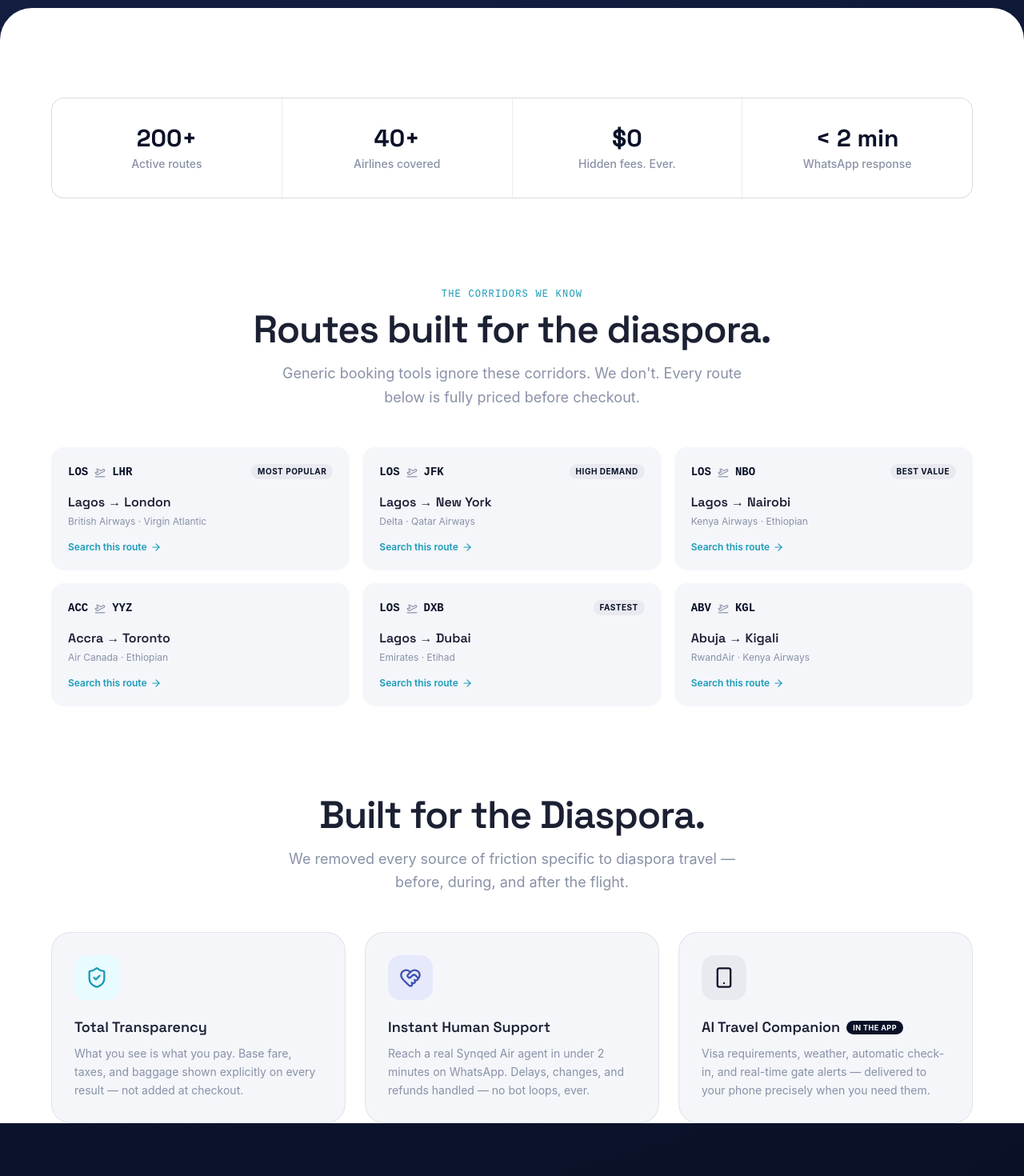
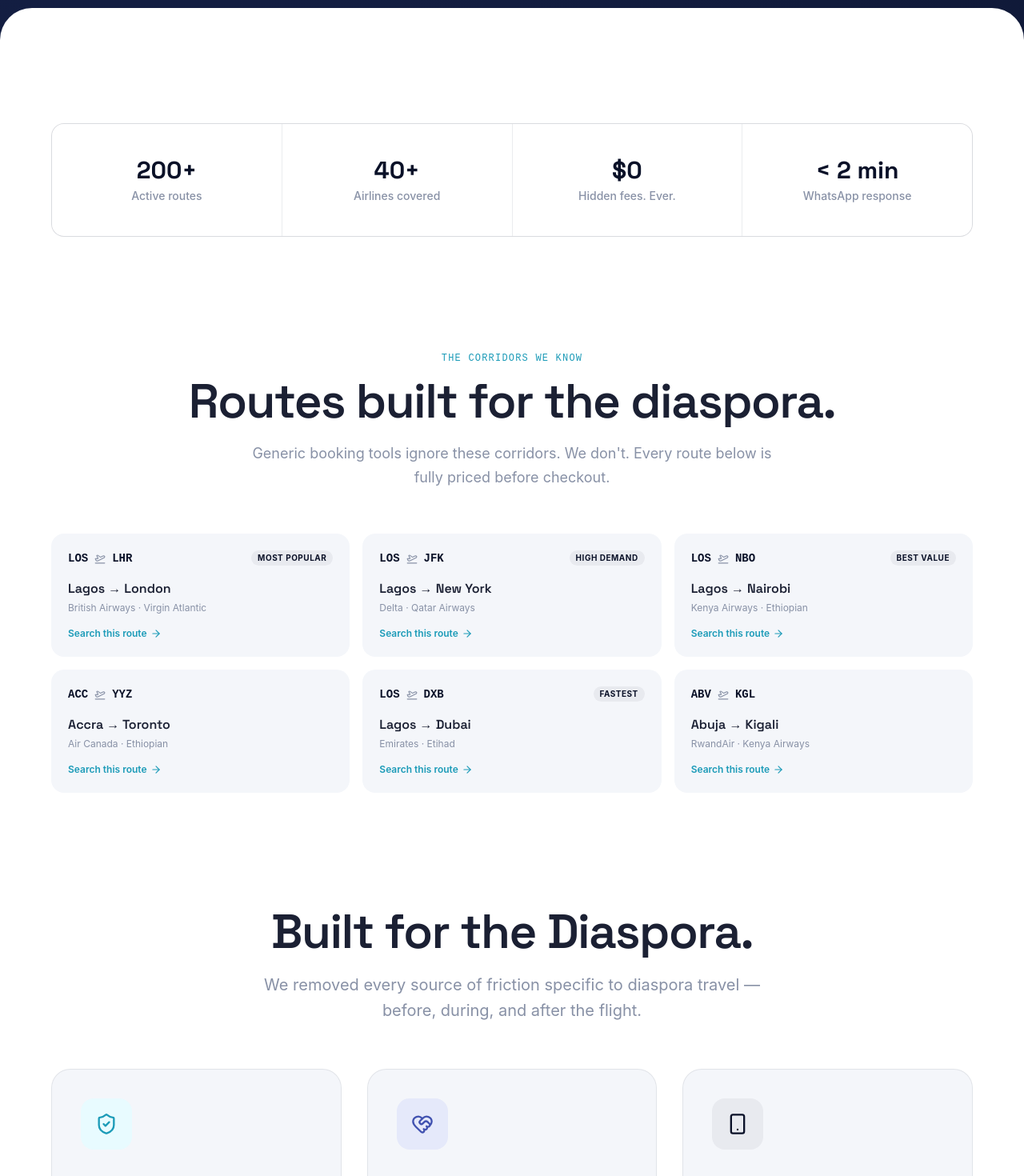
Before and after one commit to Chuzzy99/Synqedair, a Next.js app: page / in a window 1280 px wide. Shown: the part 940-2410 px from the top of the page at 80% size. Built offline with nearby package versions, Linux system fonts and the light colour scheme; no server answers.

Commit message:
Improve spacing across homepage sections — pillars, corridors, stats, waitlist

```diff
--- a/src/app/page.tsx
+++ b/src/app/page.tsx
@@ -280,19 +280,19 @@ export default function Home() {
         </section>
 
         {/* ── White section ── */}
-        <section className="bg-white text-ink rounded-t-[40px] px-6 md:px-10 pt-20 md:pt-28 pb-0">
+        <section className="bg-white text-ink rounded-t-[40px] px-6 md:px-10 pt-24 md:pt-36 pb-0">
           <div className="max-w-6xl mx-auto">
 
             {/* Stats bar */}
             <motion.div initial={{ opacity: 0, y: 20 }} whileInView={{ opacity: 1, y: 0 }} viewport={{ once: true }} transition={{ duration: 0.5 }}
-              className="grid grid-cols-2 md:grid-cols-4 gap-px bg-line rounded-2xl overflow-hidden mb-20 md:mb-28 border border-line">
+              className="grid grid-cols-2 md:grid-cols-4 gap-px bg-line rounded-2xl overflow-hidden mb-24 md:mb-36 border border-line">
               {[
                 { value: "200+", label: "Active routes" },
                 { value: "40+", label: "Airlines covered" },
                 { value: "$0", label: "Hidden fees. Ever." },
                 { value: "< 2 min", label: "WhatsApp response" },
               ].map((stat) => (
-                <div key={stat.label} className="bg-white px-6 py-6 md:py-8 text-center">
+                <div key={stat.label} className="bg-white px-6 py-8 md:py-10 text-center">
                   <div className="font-display text-2xl md:text-3xl font-bold text-indigo mb-1">{stat.value}</div>
                   <div className="text-xs md:text-sm text-mist font-medium">{stat.label}</div>
                 </div>
@@ -300,11 +300,11 @@ export default function Home() {
             </motion.div>
 
             {/* Corridors */}
-            <div className="mb-20 md:mb-28">
-              <motion.div initial={{ opacity: 0, y: 20 }} whileInView={{ opacity: 1, y: 0 }} viewport={{ once: true }} className="text-center mb-12">
-                <span className="font-mono text-xs tracking-widest text-[#1C9BB8] uppercase mb-3 block">The corridors we know</span>
-                <h2 className="font-display text-3xl md:text-4xl lg:text-5xl font-semibold tracking-tight mb-4">Routes built for the diaspora.</h2>
-                <p className="text-mist text-base md:text-lg max-w-xl mx-auto leading-relaxed">
+            <div className="mb-24 md:mb-36">
+              <motion.div initial={{ opacity: 0, y: 20 }} whileInView={{ opacity: 1, y: 0 }} viewport={{ once: true }} className="text-center mb-14">
+                <span className="font-mono text-xs tracking-widest text-[#1C9BB8] uppercase mb-4 block">The corridors we know</span>
+                <h2 className="font-display text-4xl md:text-5xl lg:text-6xl font-semibold tracking-tight mb-5">Routes built for the diaspora.</h2>
+                <p className="text-mist text-base md:text-lg max-w-2xl mx-auto leading-relaxed">
                   Generic booking tools ignore these corridors. We don&apos;t. Every route below is fully priced before checkout.
                 </p>
               </motion.div>
@@ -334,29 +334,29 @@ export default function Home() {
             </div>
 
             {/* 3 Pillars */}
-            <div className="mb-20 md:mb-28">
-              <motion.div initial={{ opacity: 0, y: 20 }} whileInView={{ opacity: 1, y: 0 }} viewport={{ once: true }} className="text-center mb-12">
-                <h2 className="font-display text-3xl md:text-4xl lg:text-5xl font-semibold tracking-tight mb-4">Built for the Diaspora.</h2>
-                <p className="text-mist text-base md:text-lg max-w-xl mx-auto leading-relaxed">
+            <div className="mb-24 md:mb-36">
+              <motion.div initial={{ opacity: 0, y: 20 }} whileInView={{ opacity: 1, y: 0 }} viewport={{ once: true }} className="text-center mb-14">
+                <h2 className="font-display text-4xl md:text-5xl lg:text-6xl font-semibold tracking-tight mb-5">Built for the Diaspora.</h2>
+                <p className="text-mist text-base md:text-xl max-w-2xl mx-auto leading-relaxed">
                   We removed every source of friction specific to diaspora travel — before, during, and after the flight.
                 </p>
               </motion.div>
 
               <motion.div variants={staggerContainer} initial="hidden" whileInView="show" viewport={{ once: true, margin: "-80px" }}
-                className="grid md:grid-cols-3 gap-6">
+                className="grid md:grid-cols-3 gap-8">
                 {[
                   { icon: <ShieldCheck className="w-7 h-7" />, color: "bg-[#E8FBFF] text-[#1C9BB8]", title: "Total Transparency", body: "What you see is what you pay. Base fare, taxes, and baggage shown explicitly on every result — not added at checkout.", tag: null },
                   { icon: <HeartHandshake className="w-7 h-7" />, color: "bg-[#E5E9FA] text-[#4152B0]", title: "Instant Human Support", body: "Reach a real Synqed Air agent in under 2 minutes on WhatsApp. Delays, changes, and refunds handled — no bot loops, ever.", tag: null },
                   { icon: <Smartphone className="w-7 h-7" />, color: "bg-indigo/5 text-indigo", title: "AI Travel Companion", body: "Visa requirements, weather, automatic check-in, and real-time gate alerts — delivered to your phone precisely when you need them.", tag: "In the app" },
                 ].map((p) => (
                   <motion.div key={p.title} variants={fadeUp}
-                    className="flex flex-col bg-offwhite rounded-3xl p-7 border border-line hover:border-[#C9F1FC] hover:bg-white transition-all">
-                    <div className={`w-14 h-14 rounded-2xl ${p.color} flex items-center justify-center mb-5`}>{p.icon}</div>
-                    <div className="flex items-center gap-2 mb-2">
-                      <h3 className="font-display text-lg font-semibold">{p.title}</h3>
+                    className="flex flex-col bg-offwhite rounded-3xl p-9 border border-line hover:border-[#C9F1FC] hover:bg-white transition-all">
+                    <div className={`w-16 h-16 rounded-2xl ${p.color} flex items-center justify-center mb-7`}>{p.icon}</div>
+                    <div className="flex items-center gap-2 mb-3">
+                      <h3 className="font-display text-xl font-semibold">{p.title}</h3>
                       {p.tag && <span className="text-[9px] font-bold uppercase tracking-wider bg-indigo text-white px-2 py-0.5 rounded-full">{p.tag}</span>}
                     </div>
-                    <p className="text-mist leading-relaxed text-sm">{p.body}</p>
+                    <p className="text-mist leading-relaxed text-base">{p.body}</p>
                   </motion.div>
                 ))}
               </motion.div>
@@ -366,8 +366,8 @@ export default function Home() {
         </section>
 
         {/* ── Combined App + Waitlist ── */}
-        <section id="waitlist" className="bg-white px-6 md:px-10 pt-0 pb-0">
-          <div className="bg-indigo rounded-3xl mx-auto max-w-6xl relative overflow-hidden mt-6 mb-0">
+        <section id="waitlist" className="bg-white px-6 md:px-10 pt-0 pb-16 md:pb-24">
+          <div className="bg-indigo rounded-3xl mx-auto max-w-6xl relative overflow-hidden mt-0 mb-0">
 
             {/* Glow */}
             <div className="pointer-events-none absolute inset-0">
```
